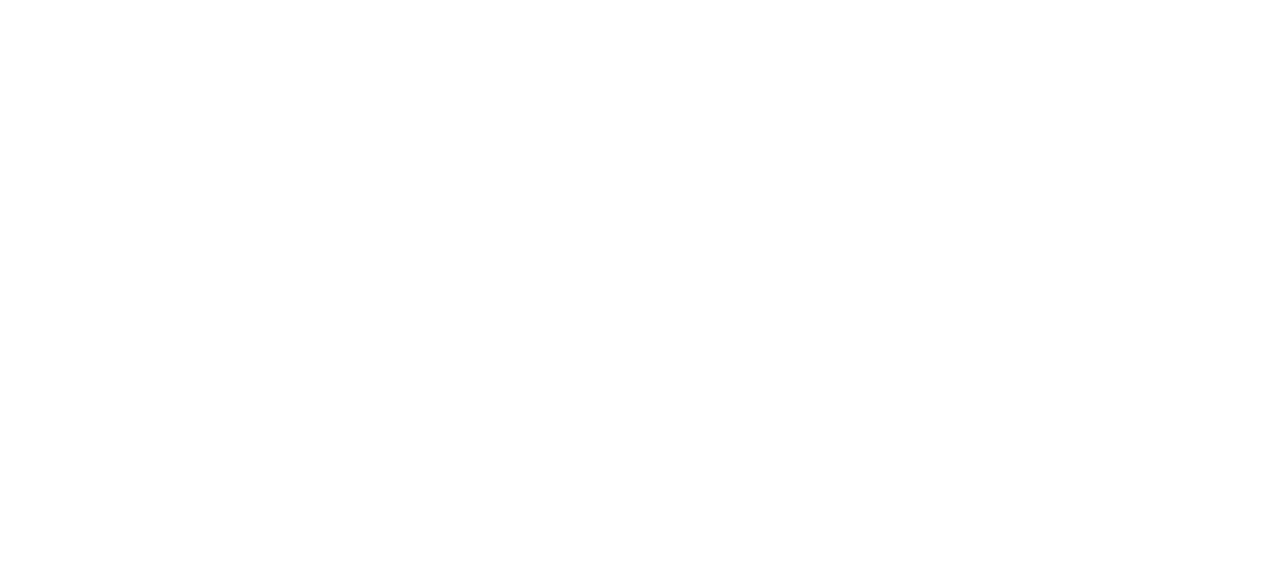
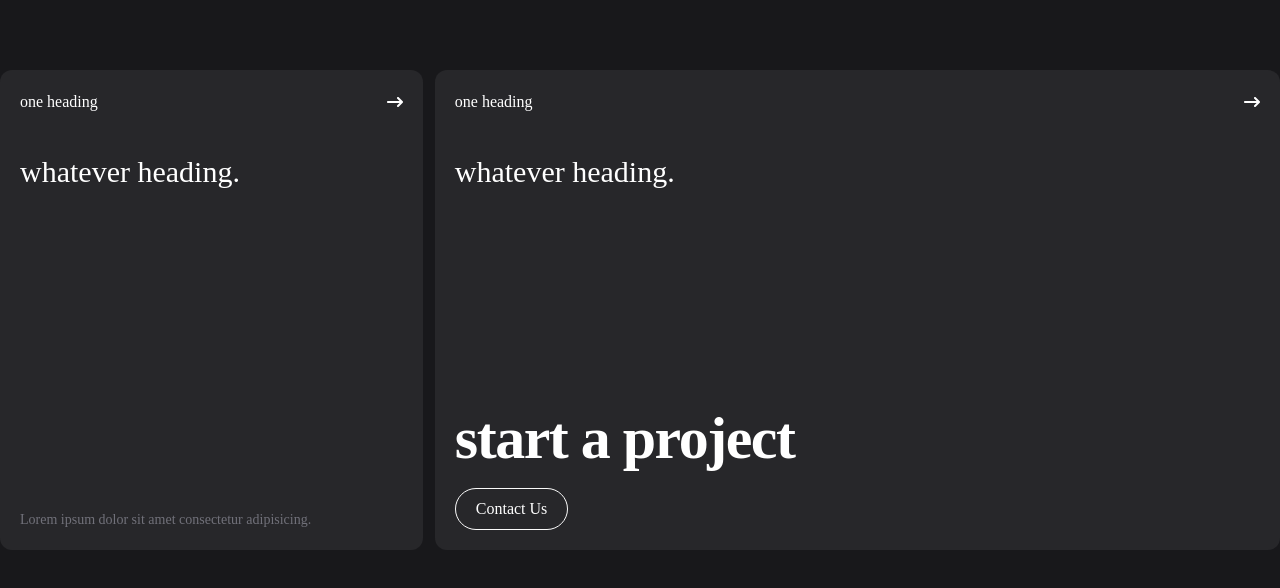
Before and after one commit to PavelRiajul/Refokus, a React (Vite) app: page / in a window 1280 px wide. Shown: the part 2548-3136 px from the top of the page. Before the commit the page ends 2538 px from the top, so only its background shows below. Built offline with nearby package versions, Linux system fonts and the light colour scheme.

Commit message:
cards-component-done

```diff
--- a/src/App.jsx
+++ b/src/App.jsx
@@ -1,4 +1,5 @@
 
+import Cards from "./Components/Cards"
 import Marquees from "./Components/Marquees"
 import Navbar from "./Components/Navbar"
 import Products from "./Components/Products"
@@ -15,6 +16,7 @@
      <Stripes/>
      <Products/>
      <Marquees/>
+     <Cards/>
     </div>
   )
 }
--- /dev/null
+++ b/src/Components/Card.jsx
@@ -0,0 +1,32 @@
+import { FaArrowRightLong } from "react-icons/fa6";
+
+function Card({width,start,para }) {
+  return (
+    <div className={`bg-zinc-800 p-5 rounded-xl hover:bg-violet-600 ${width} min-h-[30rem] flex flex-col justify-between`}>
+        <div className="w-full">
+        <div className="w-full flex justify-between items-center">
+            <h3>one heading</h3>
+            <FaArrowRightLong />
+        </div>
+        <h1 className="text-3xl font-medium mt-10">whatever heading.</h1>
+        </div>
+        <div className="down w-full ">
+          {
+            start && (
+                <>
+                          <h1 className="leading-none text-6xl font-semibold tracking-tight">start a project</h1>
+                          <button className="border-[1px] rounded-full mt-5 py-2 px-5 border-zinc-50">Contact Us</button>
+                </>
+            )
+          }
+          {
+            para && (
+<p className="text-sm text-zinc-500 font-medium">Lorem ipsum dolor sit amet consectetur adipisicing.</p>
+            )
+          }
+
+        </div>
+    </div>
+  )
+}
+export default Card
--- /dev/null
+++ b/src/Components/Cards.jsx
@@ -0,0 +1,16 @@
+import Card from "./Card"
+
+
+
+function Cards() {
+  return (
+    <div className="w-full">
+        <div className="max-w-screen-xl mx-auto py-20 flex gap-3">
+          <Card width={"basis-1/3"} start={false} para={true} />
+          <Card width={"basis-2/3"} start={true} para={false} />
+        </div>
+        </div>
+  )
+}
+
+export default Cards
```
